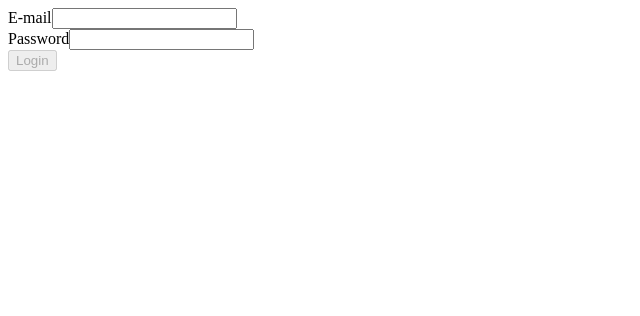
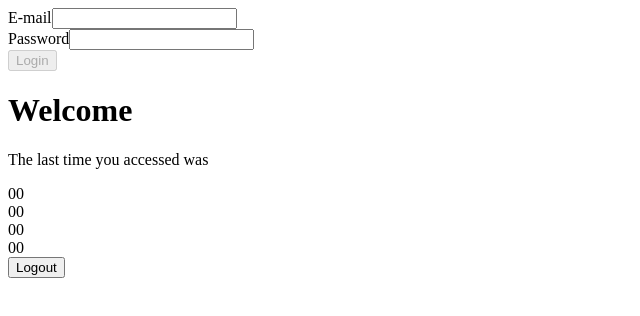
Before and after one commit to mugl01/progressive-web-app, an Angular app: page / in a window 1280 px wide. Shown: the top 316 px of the page, without its empty margins (0-640 px from the left). Built offline with nearby package versions, Linux system fonts and the light colour scheme.

Commit message:
Feature: added counter component

```diff
--- a/src/app/app.component.html
+++ b/src/app/app.component.html
@@ -1 +1,2 @@
 <app-log-in></app-log-in>
+<app-counter></app-counter>
--- a/src/app/app.module.ts
+++ b/src/app/app.module.ts
@@ -4,11 +4,13 @@ import { NgModule } from '@angular/core';
 import { AppComponent } from './app.component';
 import { LogInComponent } from './components/log-in/log-in.component';
 import { FormsModule } from '@angular/forms';
+import { CounterComponent } from './components/counter/counter.component';
 
 @NgModule({
   declarations: [
     AppComponent,
-    LogInComponent
+    LogInComponent,
+    CounterComponent
   ],
   imports: [
     BrowserModule,
--- /dev/null
+++ b/src/app/components/counter/counter.component.html
@@ -0,0 +1,14 @@
+<div>
+    <h1>Welcome</h1>
+    <p>The last time you accessed was</p>
+    <div>
+        <div>00</div>
+        <div>00</div>
+        <div>00</div>
+        <div>00</div>
+    </div>
+     <button
+        type="button">
+        Logout
+    </button>
+</div>
--- /dev/null
+++ b/src/app/components/counter/counter.component.ts
@@ -0,0 +1,15 @@
+import { Component, OnInit } from '@angular/core';
+
+@Component({
+  selector: 'app-counter',
+  templateUrl: './counter.component.html',
+  styleUrls: ['./counter.component.css']
+})
+export class CounterComponent implements OnInit {
+
+  constructor() { }
+
+  ngOnInit(): void {
+  }
+
+}
```
Also changed, not shown: src/app/components/counter/counter.component.css (added), 1 other file (tests, documents, lock files or other folders).
